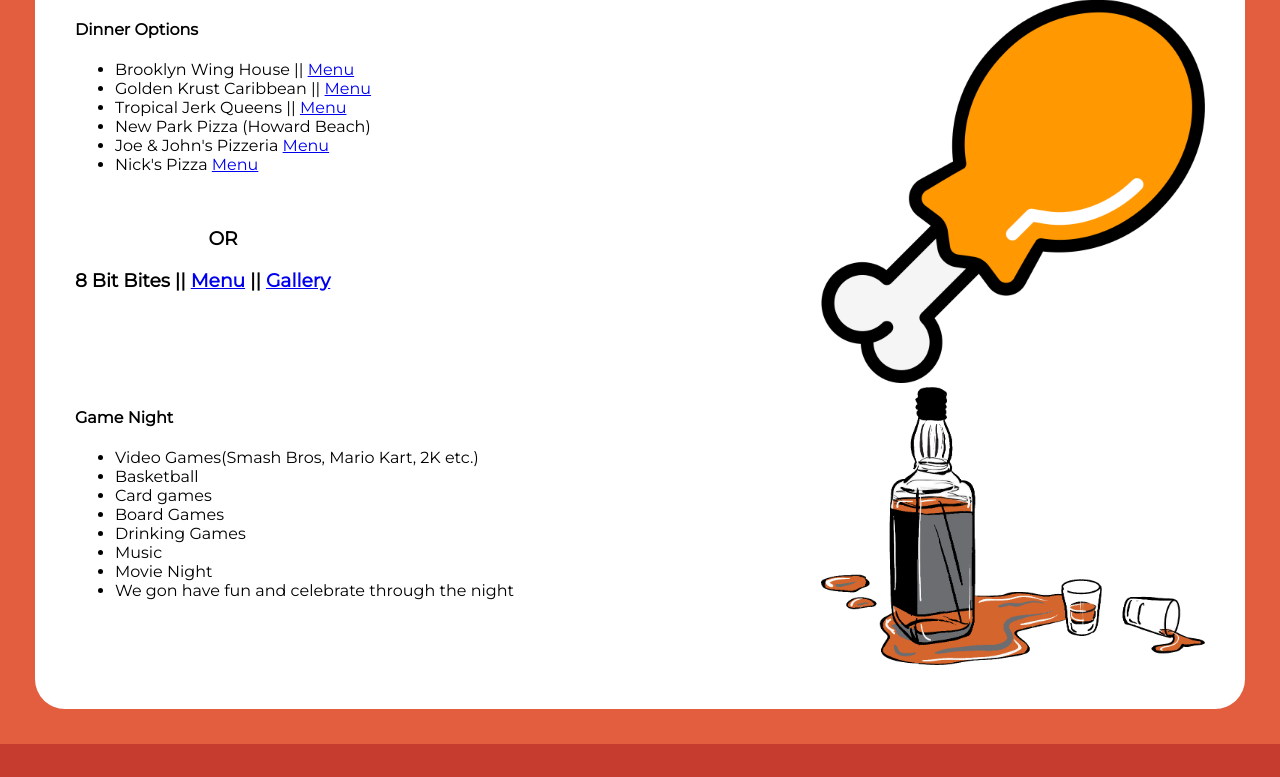
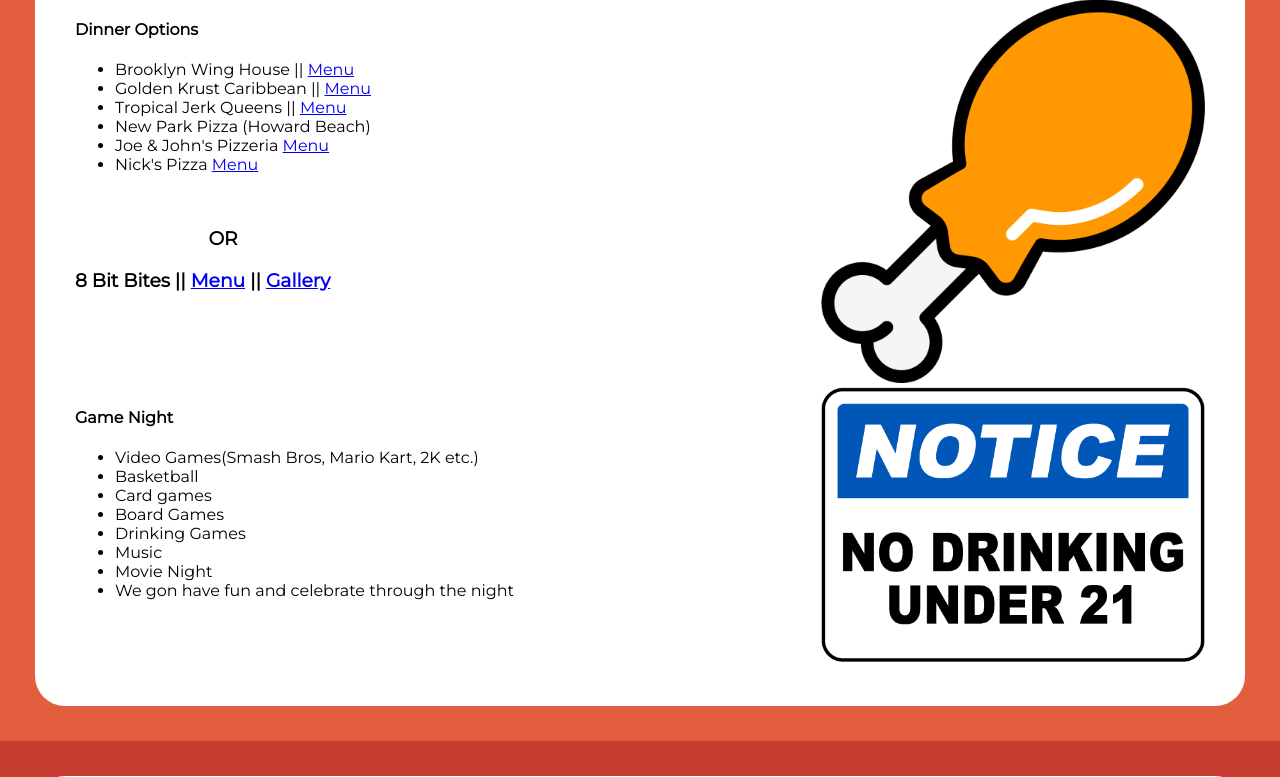
Before and after one commit to theHarrisCode/birthday-project, a Flask app: page / in a window 1280 px wide. Shown: the part 1076-1853 px from the top of the page. Run offline with Flask 3, Linux system fonts and the light colour scheme; some libraries are stand-ins or nearby versions; some web fonts are replaced.

Commit message:
changning the game night image

```diff
--- a/templates/index.html
+++ b/templates/index.html
@@ -104,7 +104,7 @@
                                     </ul>
                                 </div>
                                 <div class="right-car-container">
-                                    <img src="static/liqour-icon.png" alt="cheers-icon" class="pic-icon">
+                                    <img src="static/F7471.png" alt="cheers-icon" class="pic-icon">
                                 </div>
                            </section>
                         </div>
```
Also changed, not shown: static/F7471.png (added).
